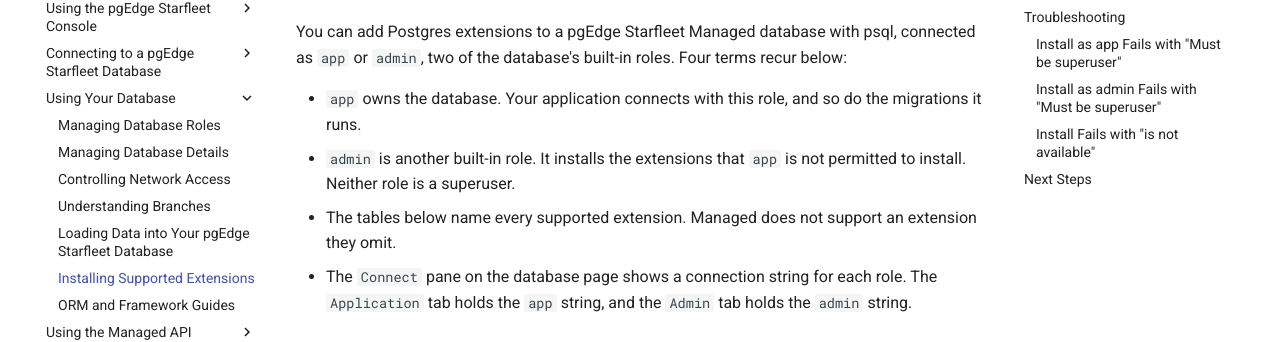
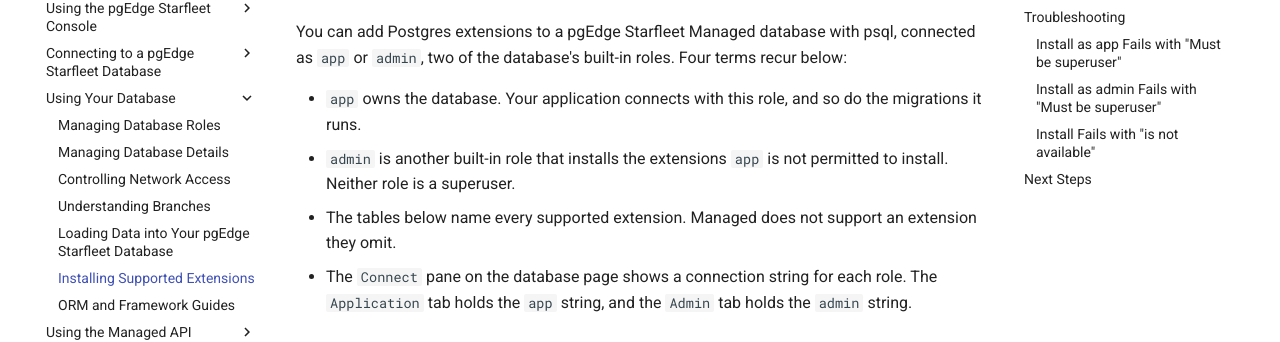
Before and after one commit to pgEdge/pgedge-starfleet-docs, an MkDocs documentation site: the page built from docs/managed/using_database/managed_extensions.md, in a window 1280 px wide and 900 px high. Shown: the part 251-593 px from the top of the window. Built offline with MkDocs 1.6.1 and Material for MkDocs 9.7.7, drawn with Linux system fonts in a browser that asks for light colours.

```diff
--- a/docs/managed/using_database/managed_extensions.md
+++ b/docs/managed/using_database/managed_extensions.md
@@ -6,8 +6,8 @@ roles. Four terms recur below:
 
 - `app` owns the database. Your application connects with this role,
   and so do the migrations it runs.
-- `admin` is another built-in role. It installs the extensions that
-  `app` is not permitted to install. Neither role is a superuser.
+- `admin` is another built-in role that installs the extensions `app`
+  is not permitted to install. Neither role is a superuser.
 - The tables below name every supported extension. Managed does not
   support an extension they omit.
 - The `Connect` pane on the database page shows a connection string for
```
